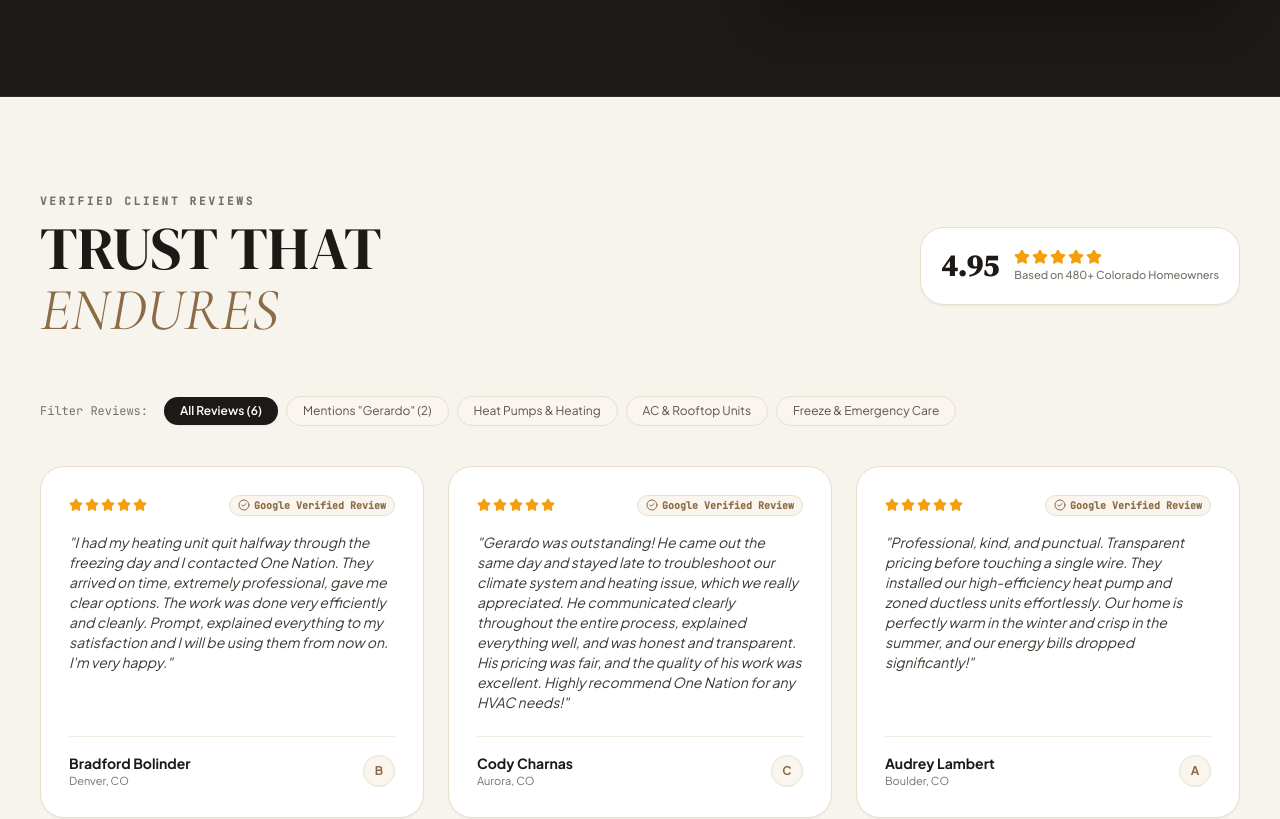
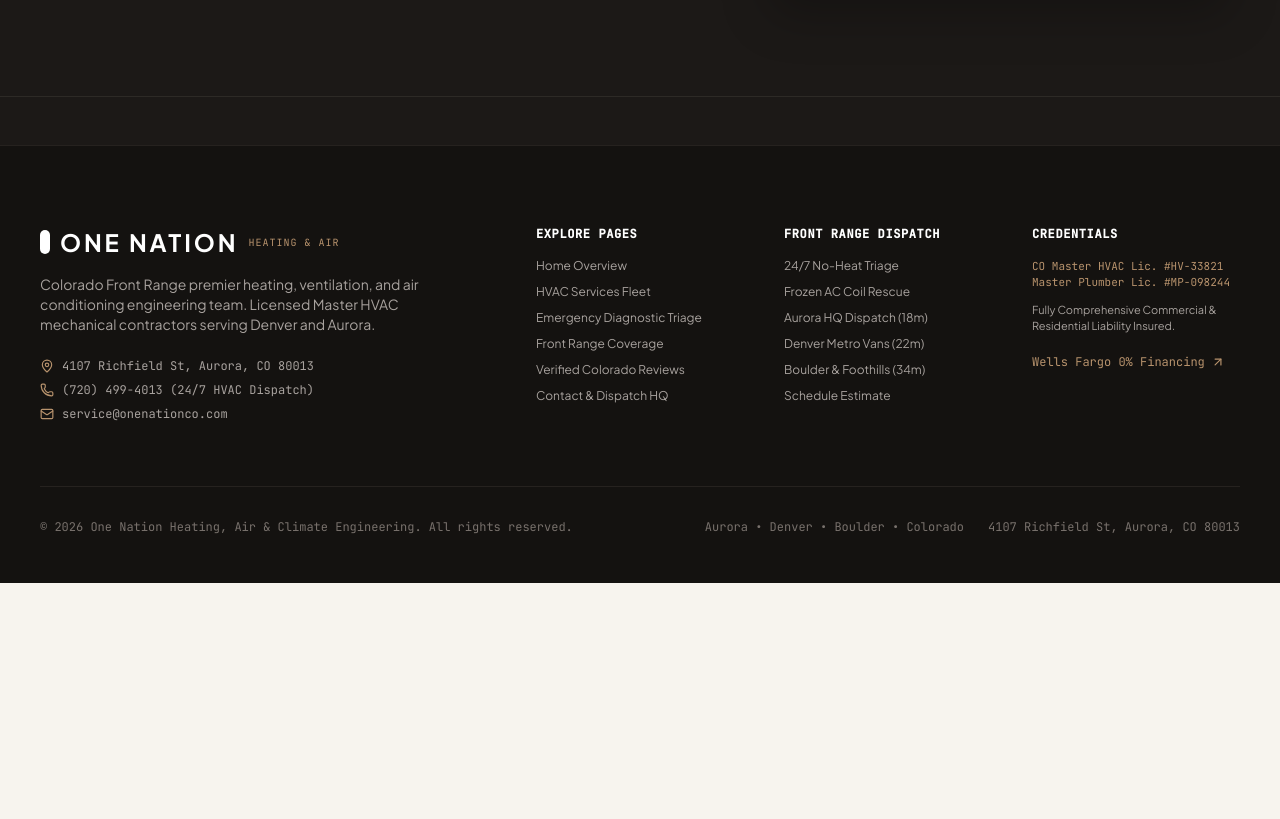
Before and after one commit to Muneeb850/HVAC, a React (Vite) app: page /coverage in a window 1280 px wide. Shown: the part 1176-1995 px from the top of the page. After the commit the page ends 1759 px from the top, so only its background shows below. Built offline with nearby package versions, Linux system fonts and the light colour scheme; the HTML template or start-up script is replaced by a standard one.

Commit message:
Remove duplicate reviews from coverage page and isolate FAQs strictly to home section

```diff
--- a/src/components/FinancingGuarantee.jsx
+++ b/src/components/FinancingGuarantee.jsx
@@ -2,7 +2,7 @@
 import { CreditCard, ShieldCheck, Award, ArrowUpRight, ChevronDown, Check, Flame, Snowflake } from 'lucide-react';
 import { COMPANY_INFO, FAQS } from '../data/onenationData';
 
-export default function FinancingGuarantee({ playAudioClick }) {
+export default function FinancingGuarantee({ playAudioClick, showFaq = false }) {
   const [openFaq, setOpenFaq] = useState(0);
 
   return (
@@ -90,7 +90,8 @@
           </div>
         </div>
 
-        {/* HVAC FAQs Section */}
+        {/* HVAC FAQs Section - Rendered only when showFaq is true (Home Section) */}
+        {showFaq && (
           <div className="max-w-3xl mx-auto pt-8 border-t border-[#EAE3D6]">
             <div className="text-center mb-10">
               <span className="text-[11px] font-mono tracking-[0.25em] text-[#8C8275] uppercase font-semibold block mb-2">
@@ -134,6 +135,7 @@
               })}
             </div>
           </div>
+        )}
 
       </div>
     </section>
--- a/src/pages/CoveragePage.jsx
+++ b/src/pages/CoveragePage.jsx
@@ -1,6 +1,5 @@
 import React from 'react';
 import ServiceAreaRadar from '../components/ServiceAreaRadar';
-import ReviewsSection from '../components/ReviewsSection';
 
 export default function CoveragePage({ onOpenBooking, playAudioClick, currentTheme }) {
   return (
@@ -26,14 +25,6 @@
         playAudioClick={playAudioClick}
         currentTheme={currentTheme}
       />
-
-      {/* Reviews from these areas */}
-      <div className="bg-[#F7F4EE]">
-        <ReviewsSection
-          playAudioClick={playAudioClick}
-          currentTheme={currentTheme}
-        />
-      </div>
     </main>
   );
 }
--- a/src/pages/HomePage.jsx
+++ b/src/pages/HomePage.jsx
@@ -42,8 +42,9 @@
         currentTheme={currentTheme}
       />
 
-      {/* 6. Financing Guarantee & Warranties */}
+      {/* 6. Financing Guarantee, Warranties & Home FAQs */}
       <FinancingGuarantee
+        showFaq={true}
         playAudioClick={playAudioClick}
         currentTheme={currentTheme}
       />
```
Lines whose indentation alone changed are shown as unchanged.
